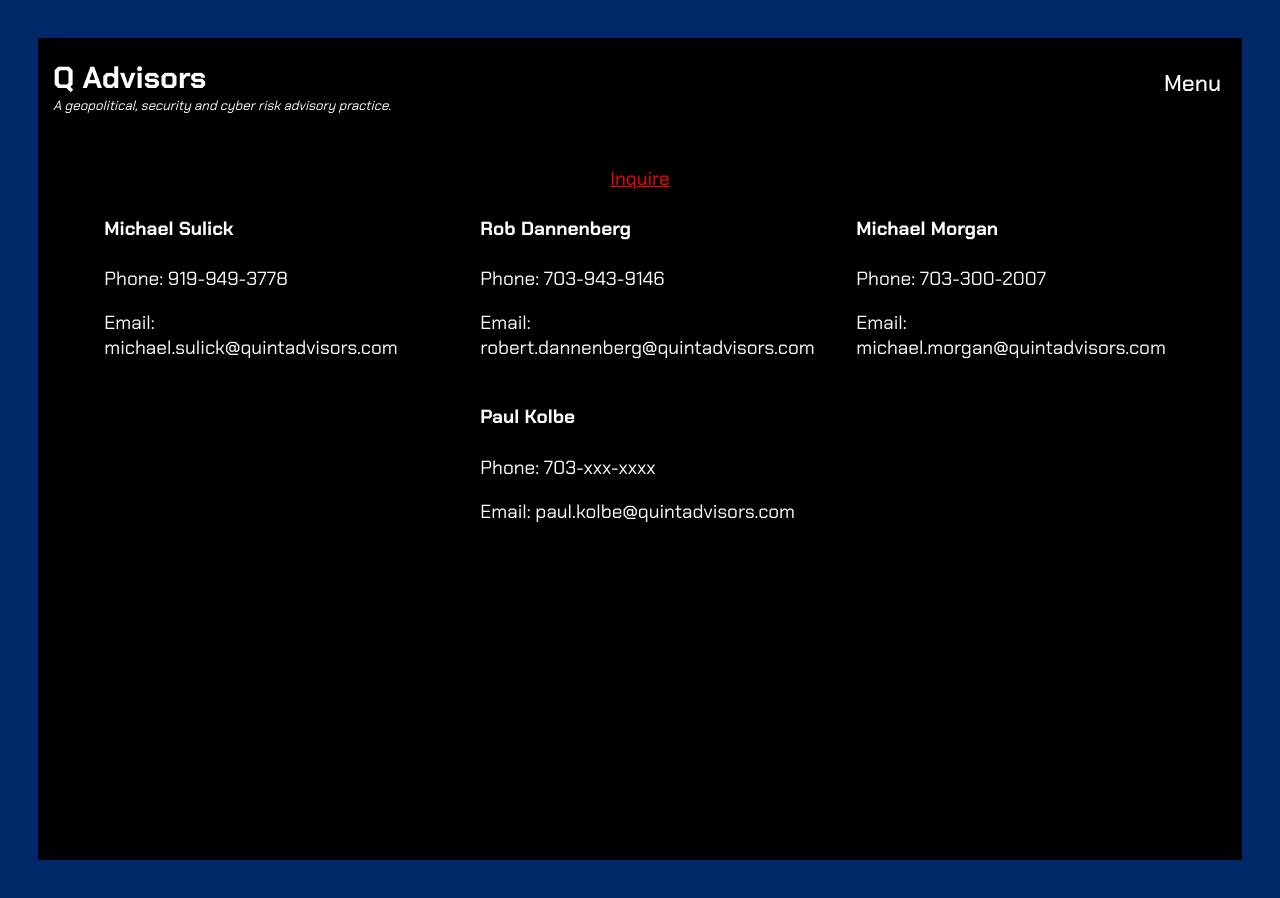
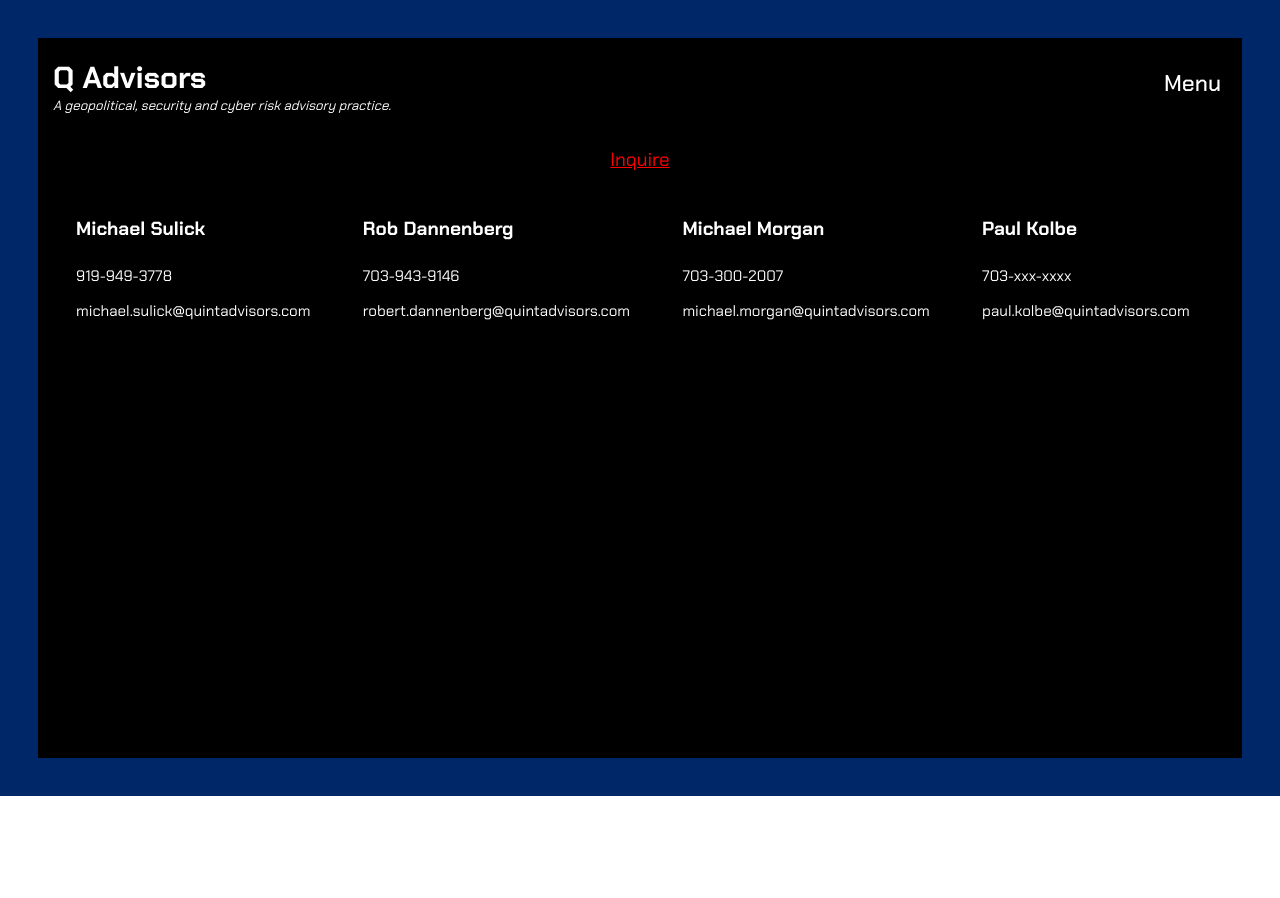
Before and after one commit to tdberg21/quint, a React (Create React App) app: page /contact in a window 1280 px wide. After the commit the page ends 800 px from the top, so only its background shows below. Built offline with nearby package versions, Linux system fonts and the light colour scheme.

Commit message:
Update email info and css

```diff
--- a/src/Components/Contact/Contact.css
+++ b/src/Components/Contact/Contact.css
@@ -1,7 +1,6 @@
 .contact-component {
-
-  min-height: 82vh;
-  padding: 2rem;
+  min-height: 74vh;
+  padding: 1rem;
   background-color: #000;
   color: #fff;
 }
@@ -11,12 +10,18 @@
   flex-wrap: wrap;
   text-align: left;
   justify-content: space-around;
+  padding-top: 1rem;
+}
+
+.contact-text {
+    font-size: 0.8rem;
 }
 
 .contact-card {
-  width: 30%;
+  min-width: fit-content;
   height: fit-content;
   margin-left: 1rem;
+  flex-grow: 1;
 }
 
 @media screen and (max-width: 900px) {
--- a/src/Components/Contact/Contact.js
+++ b/src/Components/Contact/Contact.js
@@ -8,8 +8,8 @@
     return (
       <div className='contact-card' key={index}>
         <h4 className='contact-name'>{bio.name}</h4>
-        <p className='contact-text'>Phone: {bio.phone}</p>
-        <p className='contact-text'>Email: {bio.email}</p>
+        <p className='contact-text'>{bio.phone}</p>
+        <p className='contact-text'>{bio.email}</p>
       </div>
     )
   })
```
